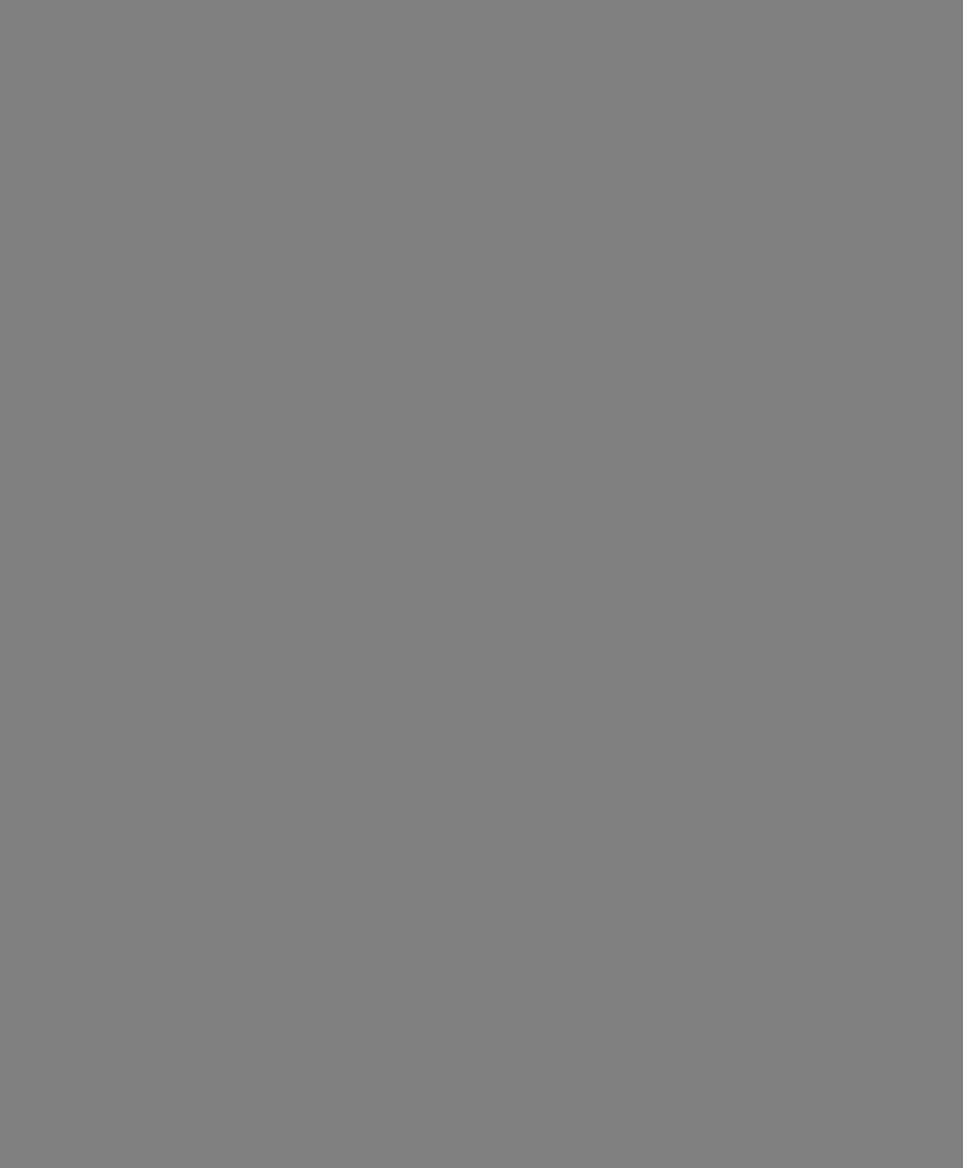
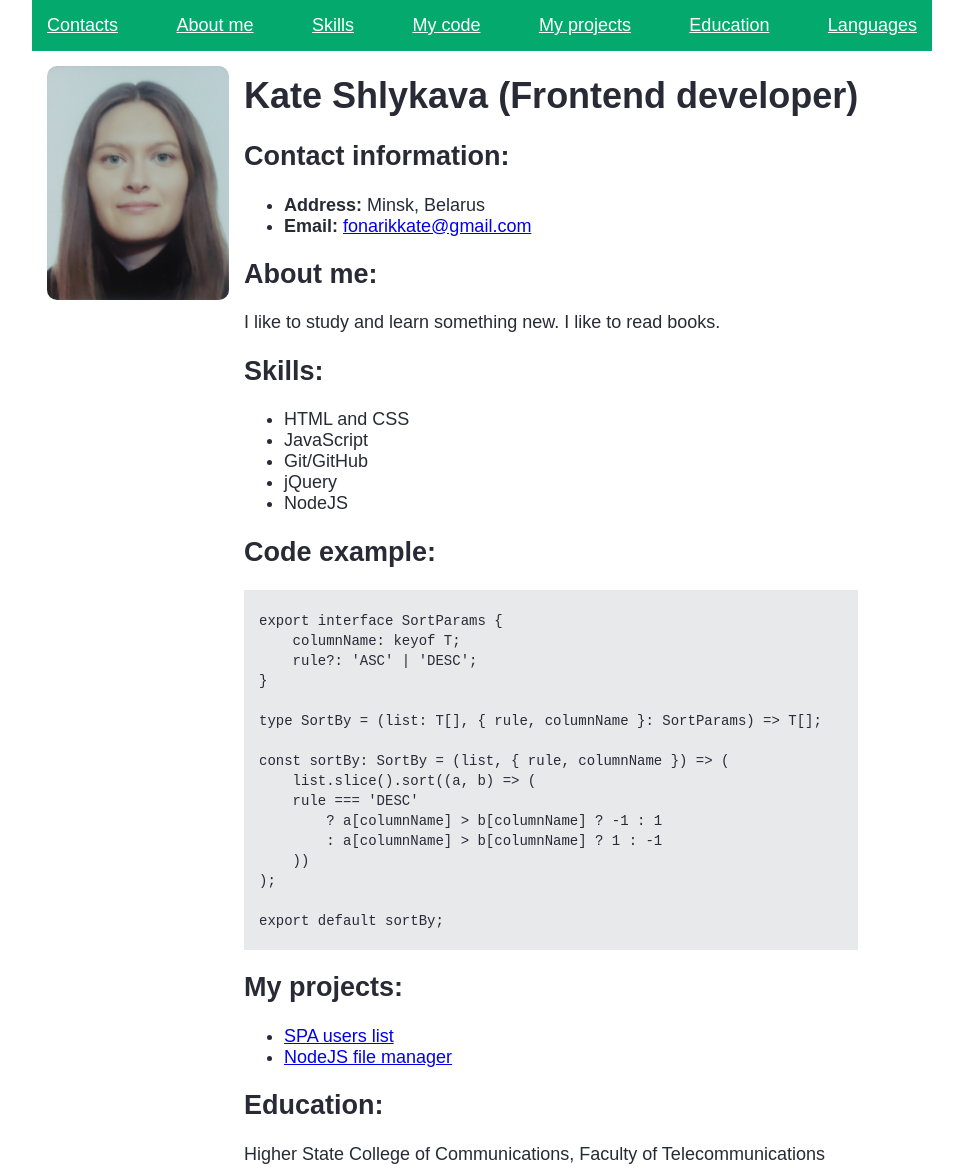
Before and after one commit to shlykovaKate/rsschool-cv, a plain HTML site: page index.html in a window 1280 px wide. Shown: the top 1168 px of the page, without its empty margins (158-1121 px from the left). Before the commit the page ends 800 px from the top, so only its background shows below. Drawn offline with Linux system fonts and the light colour scheme.

Commit message:
feat: add layout of CV

```diff
--- a/index.html
+++ b/index.html
@@ -2,10 +2,112 @@
 
 <html lang="en">
     <head>
+        <meta charset="UTF-8">
+        <meta name="viewport" content="width=device-width, initial-scale=1.0">
         <title>CV</title>
         <link rel="stylesheet" href="style.css">
     </head>
 
     <body>
+        <header>
+            <nav>
+                <ul>
+                    <li><a href="#contacts">Contacts</a></li>
+                    <li><a href="#aboutme">About me</a></li>
+                    <li><a href="#skills">Skills</a></li>
+                    <li><a href="#code">My code</a></li>
+                    <li><a href="#projects">My projects</a></li>
+                    <li><a href="#education">Education</a></li>
+                    <li><a href="#languages">Languages</a></li>
+                </ul>
+            </nav>
+        </header>
+
+
+
+        <main>
+            <img src="./assets/img/photo.jpg" alt="Kate Shlykava" width="182" height="234">
+
+            <aside>
+                <section>
+                    <h1>Kate Shlykava (Frontend developer)</h1>
+                    <h2 id="contacts">Contact information:</h2>
+                    <ul>
+                        <li><span>Address:</span> Minsk, Belarus</li>
+                        <li><span>Email:</span> <a href="mailto:fonarikkate@gmail.com">fonarikkate@gmail.com</a></li>
+                    </ul>
+                </section>
+
+                <section id="aboutme">
+                    <h2>About me:</h2>
+                    <div>I like to study and learn something new. I like to read books.</div>
+                </section>
+
+                <section id="skills">
+                    <h2>Skills:</h2>
+                    <ul>
+                        <li>HTML and CSS</li>
+                        <li>JavaScript</li>
+                        <li>Git/GitHub</li>
+                        <li>jQuery</li>
+                        <li>NodeJS</li>
+                    </ul>
+                </section>
+
+                <section id="code">
+                    <h2>Code example:</h2>
+                    <pre><code>
+export interface SortParams<T> {
+    columnName: keyof T;
+    rule?: 'ASC' | 'DESC';
+}
+
+type SortBy = <T>(list: T[], { rule, columnName }: SortParams<T>) => T[];
+
+const sortBy: SortBy = (list, { rule, columnName }) => (
+    list.slice().sort((a, b) => (
+    rule === 'DESC'
+        ? a[columnName] > b[columnName] ? -1 : 1
+        : a[columnName] > b[columnName] ? 1 : -1
+    ))
+);
+
+export default sortBy;
+                    </code></pre>
+                </section>
+
+                <section id="projects">
+                    <h2>My projects:</h2>
+                    <ul>
+                        <li>
+                            <a href="https://github.com/shlykovaKate/SPA-users-list">SPA users list</a>
+                        </li>
+                        <li>
+                            <a href="https://github.com/shlykovaKate/NodeJS_file_manager">NodeJS file manager</a>
+                        </li>
+                    </ul>
+                </section>
+
+                <section= id="education">
+                    <h2>Education:</h2>
+                    <div>
+                        Higher State College of Communications, Faculty of Telecommunications
+                    </div>
+                </section>
+
+                <section id="languages">
+                    <h2>Foreign languages:</h2>
+                    <ul>
+                        <li>English (A2 level)</li>
+                    </ul>
+                </section>
+            </aside>
+        </main>
+
+        <footer>
+            <a href="https://github.com/shlykovaKate">My GitHub</a>
+            <div>2024</div>
+            <a href="https://rs.school/courses/javascript-ru"><img src="./assets/img/rs-school-logo.svg" alt="Kate Shlykava" width="69" height="26"></a>
+        </footer>
     </body>
 </html>
--- a/style.css
+++ b/style.css
@@ -1,3 +1,70 @@
 body {
-    background-color: grey;
+    background-color: white;
+    margin: 0;
+    font-size: 18px;
+    font-family: Arial, sans-serif;
+    color: #282A35;
 }
+
+header, main, footer {
+    width: 900px;
+    margin: 0 auto;
+}
+
+nav ul {
+    list-style: none;
+    margin: 0;
+}
+
+nav ul, footer {
+    display: flex;
+    justify-content: space-between;
+    padding: 15px;
+    box-sizing: border-box;
+    background-color: #04AA6D;
+}
+
+nav a, footer a{
+    color: #fff;
+}
+
+a:hover {
+    text-decoration: none;
+}
+
+main {
+    display: flex;
+}
+
+aside {
+    padding: 0 15px;
+}
+
+footer {
+    align-items: center;
+}
+
+main img {
+    margin-top: 15px;
+    margin-left: 15px;
+    border-radius: 10px;
+}
+
+main span, h1, h2, h3 {
+    font-weight: 600;
+}
+
+pre {
+    background-color: #E7E9EB;
+    padding: 0 15px;
+    margin: 0;
+}
+
+code {
+    font-size: 14px;
+}
+
+aside section h1 {
+    font-size: 2em;
+    margin: 0.67em 0;
+}
```
Also changed, not shown: assets/img/photo.jpg (added), assets/img/rs-school-logo.svg (added).
